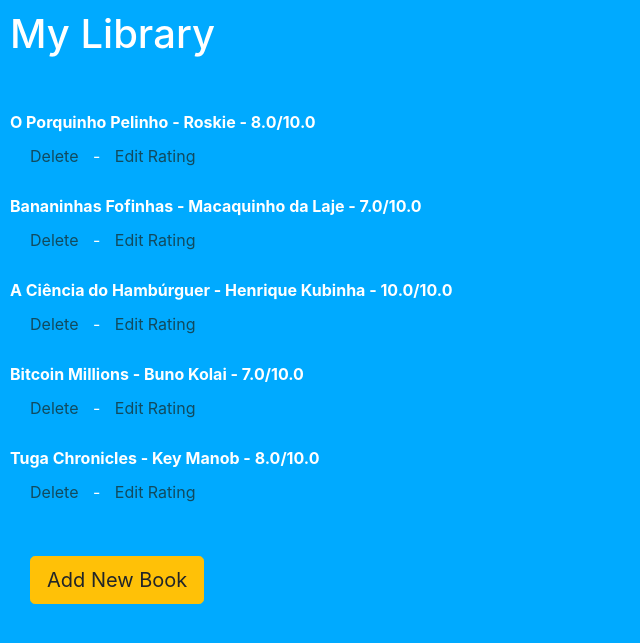
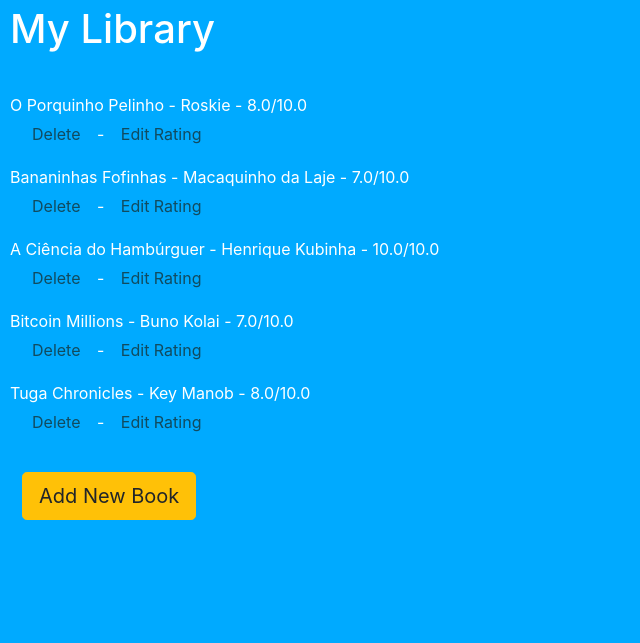
Before and after one commit to HKubinhetz/PersonalLibrary, a Flask app: page / in a window 1280 px wide. Shown: the top 643 px of the page, without its empty margins (0-640 px from the left). Run offline with Flask 2, Linux system fonts and the light colour scheme; data comes from the database, SQL or seed files in the repository; both versions use the stored data as it was after the commit.

Commit message:
Styling improvements.

```diff
--- a/static/style.css
+++ b/static/style.css
@@ -6,12 +6,13 @@
 
 h1, h2, p, ul, label {
     color: white;
-    padding: 10px;
+    padding: 5px 10px 3px;
 }
 
 a {
     color: #114b5f;
     padding: 10px;
+    margin: 2px;
 }
 
 label {
@@ -24,6 +25,9 @@
 .btn {
     margin-left: 20px;
 }
+
+.add-btn {
+    margin-left: 10px;
 
 .action-btn {
     margin-top: 20px;
```
Also changed, not shown: new-books-collection.db.
